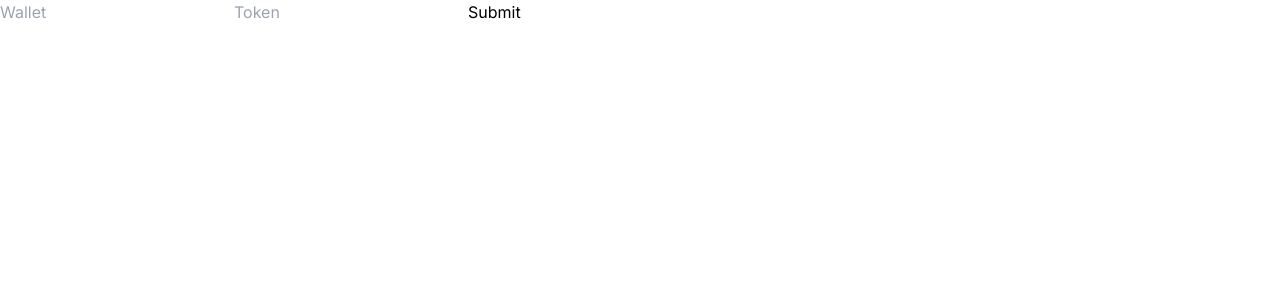
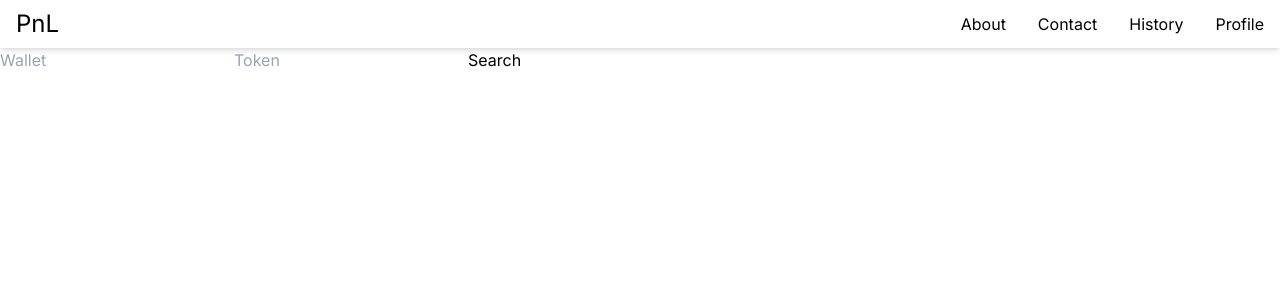
Before and after one commit to yusuf-bha/PnL-2.0, a Next.js app: page / in a window 1280 px wide. Shown: the top 300 px of the page. Built offline with nearby package versions, Linux system fonts and the light colour scheme.

Commit message:
created nav bar

```diff
--- a/src/app/layout.js
+++ b/src/app/layout.js
@@ -1,5 +1,6 @@
 import './globals.css'
 import { Inter } from 'next/font/google'
+import Navbar from '../components/navbar'
 
 const inter = Inter({ subsets: ['latin'] })
 
@@ -11,7 +12,10 @@ export const metadata = {
 export default function RootLayout({ children }) {
   return (
     <html lang="en">
-      <body className={inter.className}>{children}</body>
+      <body className={inter.className}>
+        <Navbar></Navbar>
+        {children}
+      </body>
     </html>
   )
 }
--- a/src/app/page.js
+++ b/src/app/page.js
@@ -3,11 +3,9 @@ export default function Home() {
   return (
     <>
       <form className="">
-        <label className="">
           <input className="" type="text" placeholder="Wallet"></input>
           <input className="" type="text" placeholder="Token"></input>
-          <input className="" type="submit"></input>
-        </label>
+          <input className="" type="submit" value="Search"></input>
       </form>
     </>
   )
--- /dev/null
+++ b/src/components/navbar.js
@@ -0,0 +1,18 @@
+
+export default function Navbar() {
+  return (
+    <>
+      <nav className="w-full h-60px flex items-center relative py-2 bg-white text-black shadow-md">
+        <p className="ml-4 text-2xl no-underline">PnL</p>
+        <div className="ml-auto">
+          <ul className="flex">
+            <li className="list-none mx-4">About</li>
+            <li className="list-none mx-4">Contact</li>
+            <li className="list-none mx-4">History</li>
+            <li className="list-none mx-4">Profile</li>
+          </ul>
+        </div>
+      </nav>
+    </>
+  )
+}
```
Also changed, not shown: src/app/globals.css (+19 -0 lines).
